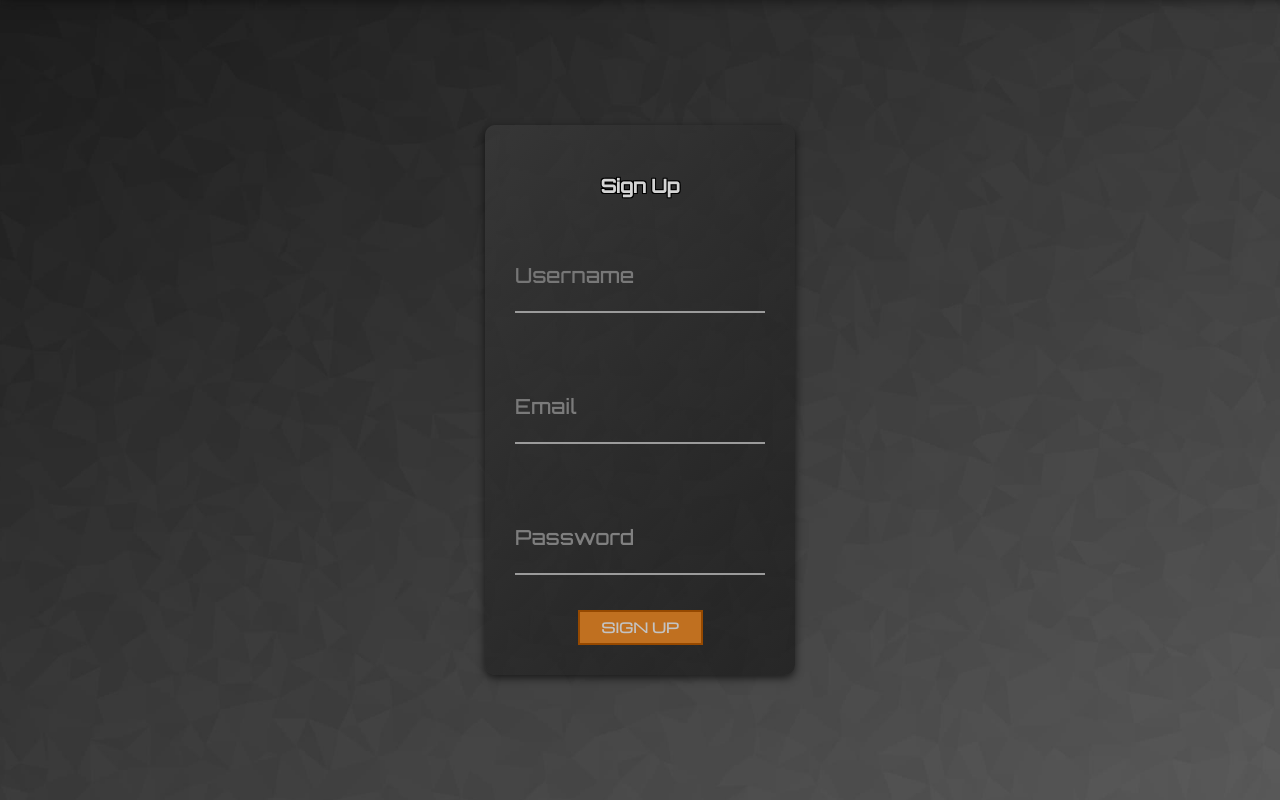
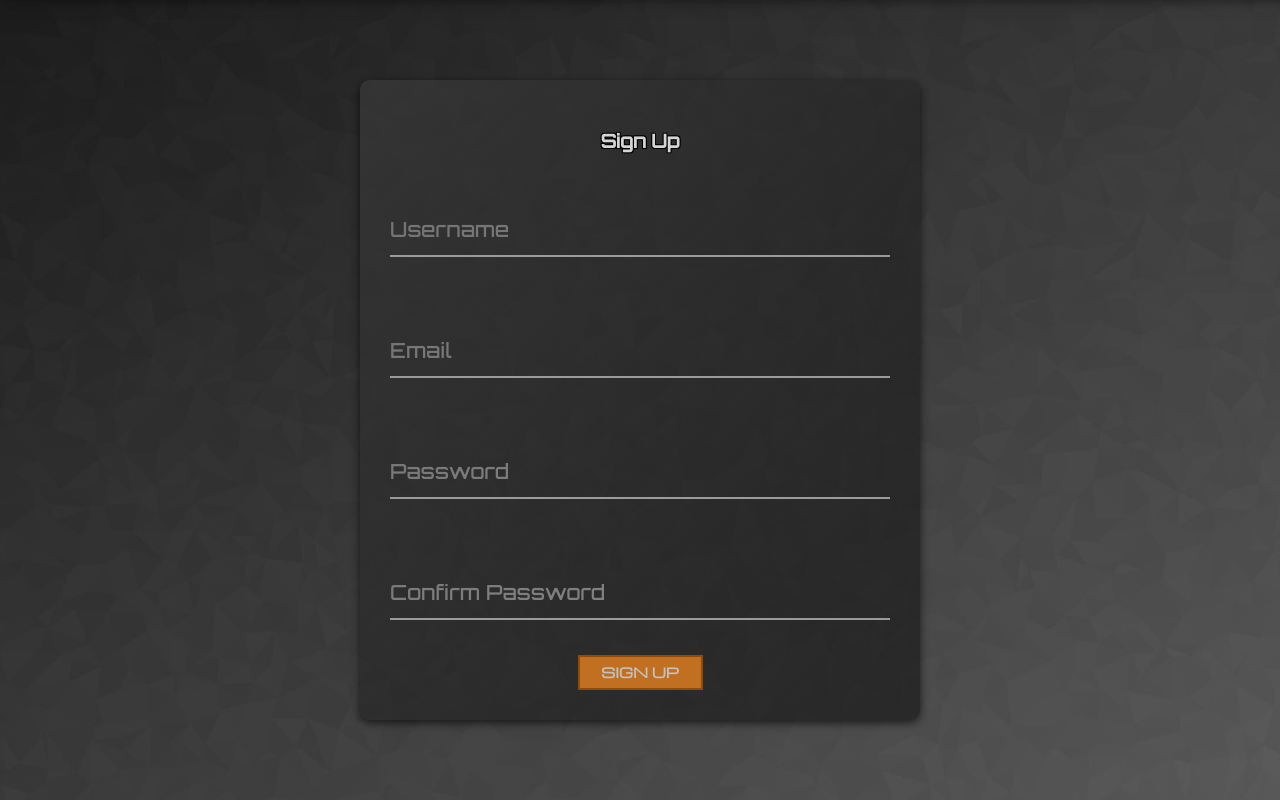
Before and after one commit to MohammedAliBaaqail/freeGameHub, a React (Create React App) app: page /signup in a window 1280 px wide. Built offline with nearby package versions, Linux system fonts and the light colour scheme.

Commit message:
added sorting for cat pages

```diff
--- a/src/components/input/Input.scss
+++ b/src/components/input/Input.scss
@@ -4,8 +4,9 @@ $white: #fff;
 $gray: #9b9b9b;
 .form__group {
   position: relative;
-  padding: 15px 0 0;
+  padding: 5px 0 0;
   margin: 25px auto;
+  width: 100%;
 
 
 }
@@ -32,6 +33,7 @@ $gray: #9b9b9b;
     cursor: text;
     top: 20px;
   }
+
 }
 
 .form__label {
--- a/src/pages/login/Login.scss
+++ b/src/pages/login/Login.scss
@@ -21,11 +21,11 @@
 
       margin: 0 auto;
       box-shadow: rgba(0, 0, 0, 0.633) 0px 3px 8px;
-
+      width: clamp(200px, 80%, 500px);
         input{
             margin: 10px 0;
             // height: 30px;
-            width: 250px;
+            width: 100%;
         }
   }
     }
--- a/src/pages/signup/Signup.js
+++ b/src/pages/signup/Signup.js
@@ -10,12 +10,25 @@ const Signup = () => {
   const [email, setEmail] = useState('');
   const [username, setUsername] = useState('');
   const [password, setPassword] = useState('');
+  const [confirmPassword, setConfirmPassword] = useState('');
   const { signup, error, isLoading } = useSignup();
   const { user } = useSelector((state) => state.user);
   const [signupSuccess, setSignupSuccess] = useState(false);
+  const [passwordMismatch, setPasswordMismatch] = useState(false); // New state for password mismatch
 
   const handleSubmit = async (e) => {
     e.preventDefault();
+
+    // Check if password and confirmed password match
+    if (password !== confirmPassword) {
+      // Handle password mismatch
+      console.error("Password and confirmed password do not match");
+      setPasswordMismatch(true);
+      setSignupSuccess(false);
+      return;
+    } else {
+      setPasswordMismatch(false);
+    }
 
     try {
       await signup({ email, username, password });
@@ -34,6 +47,9 @@ const Signup = () => {
         <Input type={"text"} onChange={(e) => setUsername(e.target.value)} value={username} name={"Username"} />
         <Input type={"email"} onChange={(e) => setEmail(e.target.value)} value={email} name={"Email"} />
         <Input type={"password"} onChange={(e) => setPassword(e.target.value)} value={password} name={"Password"} />
+        <Input type={"password"} onChange={(e) => setConfirmPassword(e.target.value)} value={confirmPassword} name={"Confirm Password"} />
+
+
 
         {isLoading ? (
           <div className="loading-favourite">
@@ -48,7 +64,8 @@ const Signup = () => {
           <>
             <Button text={"Sign up"} disabled={isLoading} />
             {signupSuccess && !error && <div className="success-message">Signup successful! Check your email inbox and spam box for verification instructions.</div>}
-            {error && <div className="error">{error}</div>}
+            { error && <div className="error">{error}</div>}
+            {passwordMismatch && <div className="error">Password and confirmed password do not match.</div>}
           </>
         )}
       </form>
--- a/src/pages/signup/Signup.scss
+++ b/src/pages/signup/Signup.scss
@@ -21,11 +21,12 @@
 
     margin: 0 auto;
     box-shadow: rgba(0, 0, 0, 0.633) 0px 3px 8px;
+    width: clamp(200px, 80%, 500px);
 
       input{
           margin: 10px 0;
           height: 30px;
-          width: 250px;
+          width: 100%;
       }
 }
 
```
